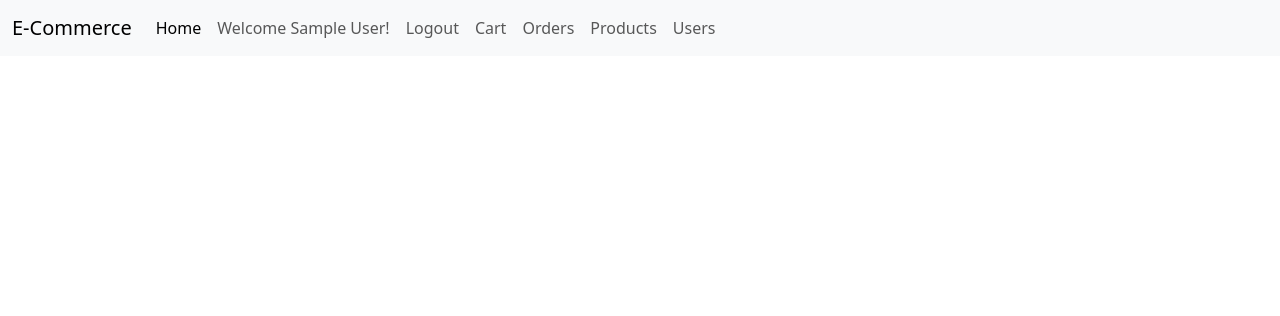
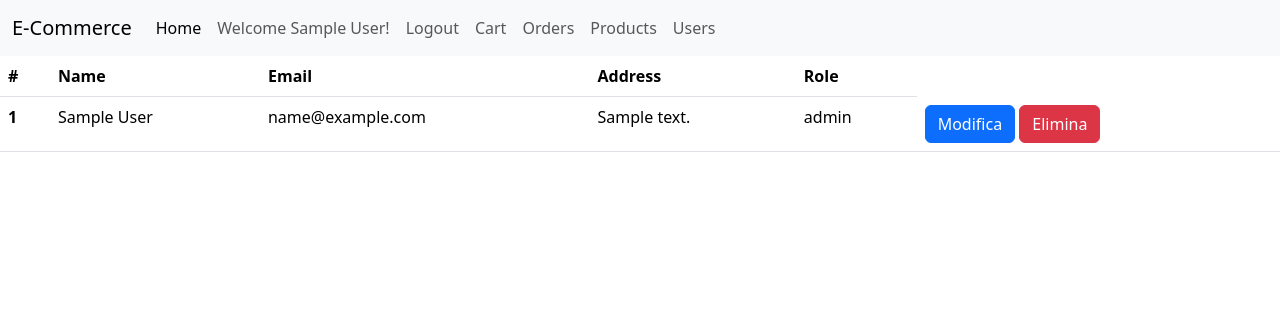
Before and after one commit to darsiko/progetto, a Flask app: page /users in a window 1280 px wide. Shown: the top 316 px of the page. Run offline with Flask 3, Linux system fonts and the light colour scheme; a user stored in the database is signed in; tables that the repository leaves empty hold one stand-in row (values such as "Sample post"); parts of the project's set-up code (start-up, migrations or seed data) failed here and were passed over.

Commit message:
aggiunte robe

```diff
--- a/app.py
+++ b/app.py
@@ -31,6 +31,5 @@ app.register_blueprint(orders_blueprint)
 app.register_blueprint(private_area_blueprint)
 app.register_blueprint(users_blueprint)
 
-
 if __name__ == "__main__":
     app.run(debug=True)
--- a/login.py
+++ b/login.py
@@ -15,7 +15,6 @@ def login():
             login_user(user, remember=form.remember.data)
             return redirect(request.form.get('next') or url_for('index_blueprint.index'))
         flash('Invalid email or password', 'danger')
-        print("Invalid email or password', 'danger")
     return render_template('login.html', form=form)
 
 
--- /dev/null
+++ b/templates/modify_users.html
@@ -0,0 +1,4 @@
+{% extends index.html %}
+{% block content %}
+
+{% endblock content %}
--- a/templates/users.html
+++ b/templates/users.html
@@ -1 +1,26 @@
 {% extends 'index.html' %}
+{% block content %}
+    <table class="table">
+        <thead>
+            <tr>
+                <th scope="col">#</th>
+                <th scope="col">Name</th>
+                <th scope="col">Email</th>
+                <th scope="col">Address</th>
+                <th scope="col">Role</th>
+            </tr>
+        </thead>
+        <tbody>
+            {% for user in users %}
+                <tr>
+                    <th scope="row">{{ user.id }}</th>
+                    <td>{{ user.name }}</td>
+                    <td>{{ user.email }}</td>
+                    <td>{{ user.address }}</td>
+                    <td>{{ user.role }}</td>
+                    <td> <button type="button" class="btn btn-primary">Modifica</button> <button type="button" class="btn btn-danger">Elimina</button> </td>
+                </tr>
+            {% endfor %}
+        </tbody>
+    </table>
+{% endblock content %}
--- a/users.py
+++ b/users.py
@@ -1,6 +1,7 @@
 from flask import Blueprint, render_template
 from flask_login import current_user
 from werkzeug.exceptions import Unauthorized
+from models import User
 
 users_blueprint = Blueprint('users_blueprint', __name__, template_folder='templates', static_folder='static')
 
@@ -8,6 +9,24 @@ users_blueprint = Blueprint('users_blueprint', __name__, template_folder='templa
 @users_blueprint.route('/users')
 def users():
     if current_user.role == 'admin':
-        return render_template("users.html")
+        users = User.query.all()
+        return render_template("users.html", users=users)
     else:
         raise Unauthorized()
+
+
+@users_blueprint.route('/users/modify', methods=['GET', 'POST'])
+def modify():
+    if current_user.role == 'admin':
+        return render_template('modify_users.html')
+    else:
+        raise Unauthorized()
+
+
+@users_blueprint.route(methods=['GET', 'POST'])
+def delete(id):
+    if current_user.role == 'admin':
+        User.query.filter_by(id=id).delete()
+        return None
+    else:
+        raise Unauthorized()
```
Also changed, not shown: templates/products.html (+25 -8 lines).
